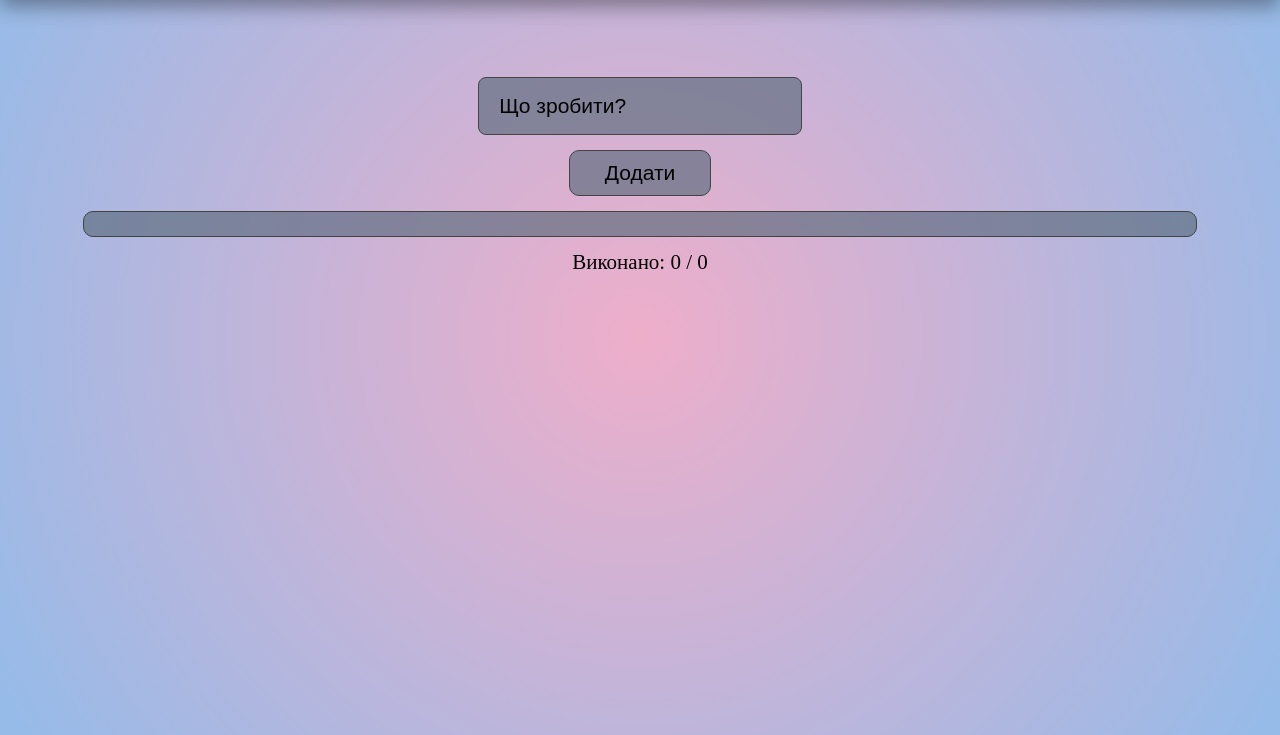
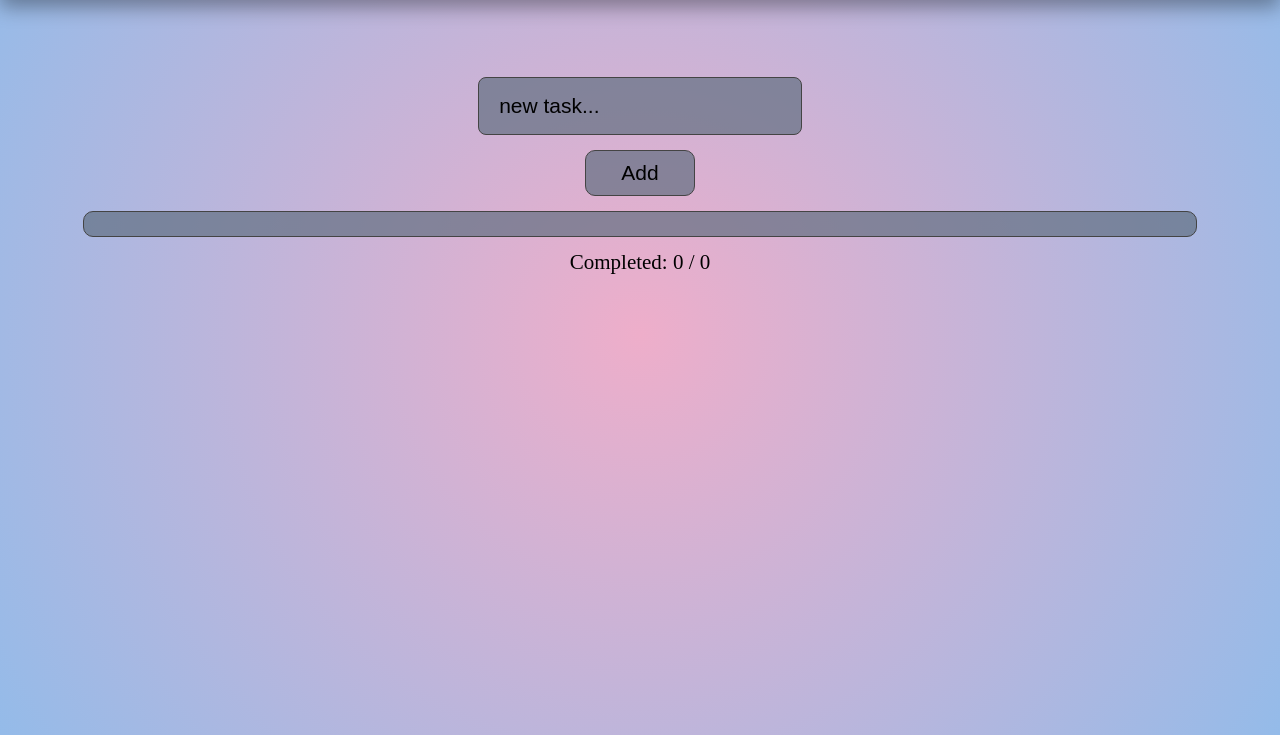
Before and after one commit to kuznietsov2104/JS-9, a plain HTML site: page index.html in a window 1280 px wide. Shown: the part 65-800 px from the top of the page. Drawn offline with Linux system fonts and the light colour scheme.

Commit message:
transleted in Eng

```diff
--- a/index.html
+++ b/index.html
@@ -15,8 +15,8 @@
 <body>
     <h1 class="title">My Tasks</h1>
     <form class="todo-form">
-        <input id="todo-input" class="todo-input" type="text" placeholder="Що зробити?">
-        <button class="btn" type="submit">Додати</button>
+        <input id="todo-input" class="todo-input" type="text" placeholder="new task...">
+        <button class="btn" type="submit">Add</button>
     </form>
 
     <ul class="todo-list"></ul>
--- a/main.js
+++ b/main.js
@@ -96,7 +96,7 @@ function updateCounter() {
 
   const doneTasks = list.querySelectorAll('li[data-done="true"]').length;
 
-  counter.textContent = `Виконано: ${doneTasks} / ${totalTasks}`;
+  counter.textContent = `Completed: ${doneTasks} / ${totalTasks}`;
 }
 
 loadTasks();
```
